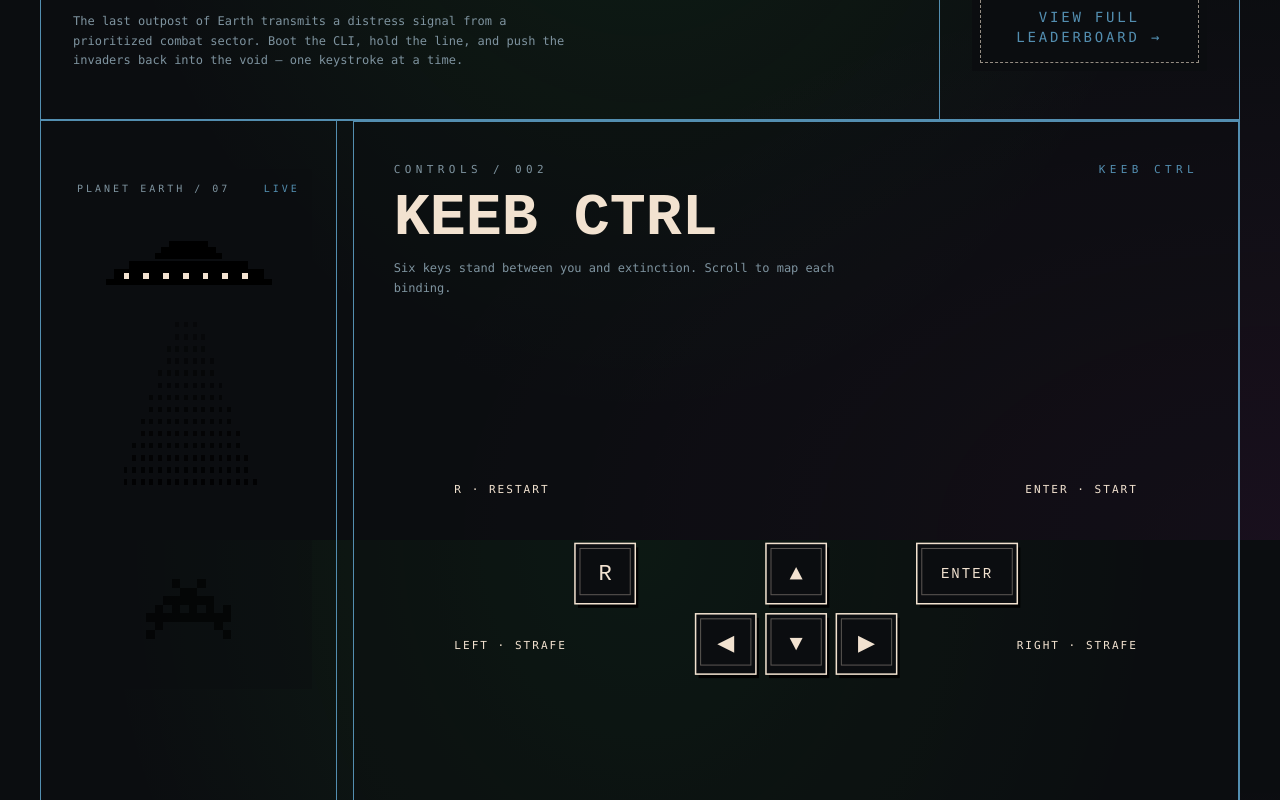
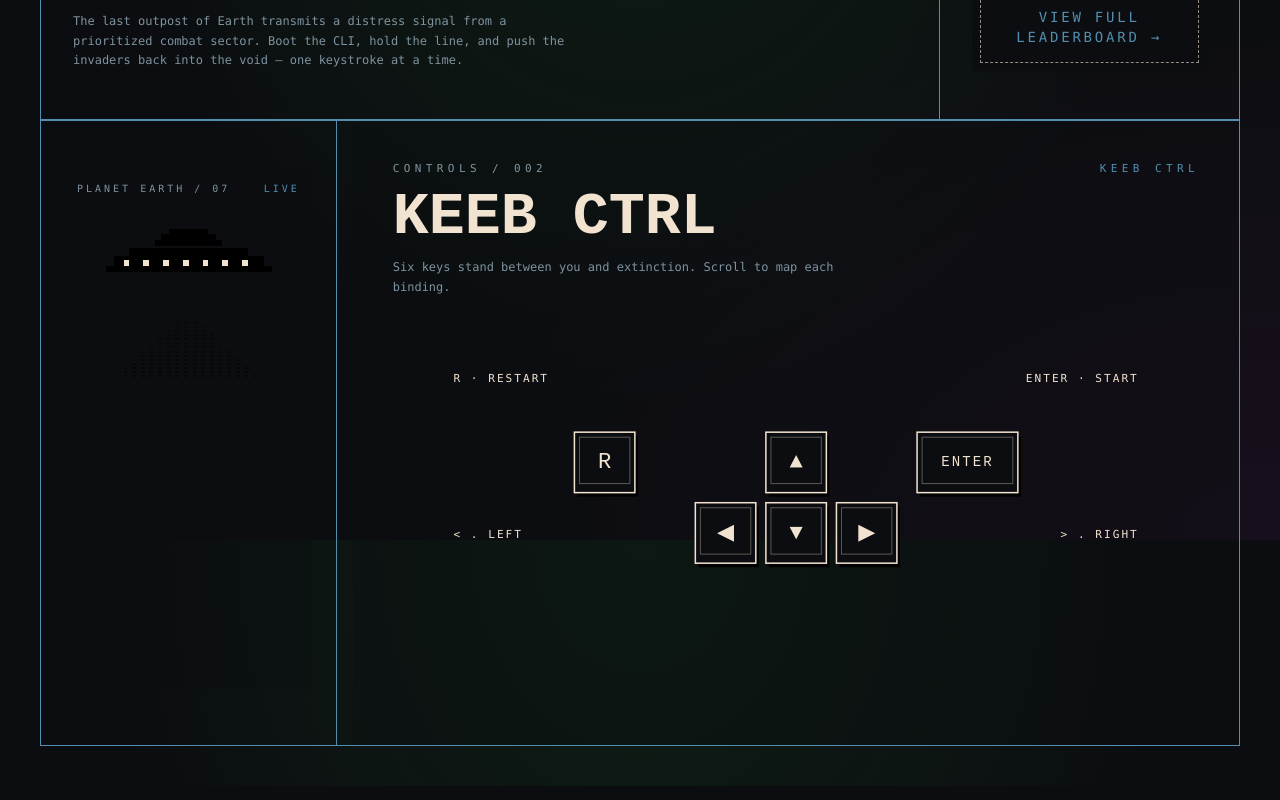
Before and after one commit to Dru-429/Terminal-invaders, a Next.js app in the folder web/: page / in a window 1280 px wide. Shown: the part 1060-1860 px from the top of the page. Built offline with nearby package versions, Linux system fonts and the light colour scheme.

Commit message:
Ench/ keyboard svg animation

```diff
--- a/web/components/ctrl/Keyboard.tsx
+++ b/web/components/ctrl/Keyboard.tsx
@@ -1,8 +1,8 @@
-"use client"
+'use client'
 
-import { motion } from 'framer-motion';
+import { motion } from 'framer-motion'
 
-function KeyDiagram() {
+function KeyDiagram () {
   // viewBox 800x420. Keys clustered in center.
   // Key positions (top-left of each 60x60 cap):
   // Up:    x=370 y=150
@@ -21,15 +21,15 @@ function KeyDiagram() {
     //   lx: 400,
     //   ly: 40,
     //   anchor: "middle" as const,
-    //   d: "M 400 55 L 400 110 L 400 150",
+    //   d: "M 400 150 L 400 110 L 400 55",
     // },
     {
-      id: "left",
-      label: "LEFT · STRAFE",
+      id: 'left',
+      label: '< . LEFT',
       lx: 60,
       ly: 255,
-      anchor: "start" as const,
-      d: "M 160 250 L 240 250 L 300 250",
+      anchor: 'start' as const,
+      d: 'M 300 250 L 240 250 L 130 250'
     },
     // {
     //   id: "down",
@@ -37,62 +37,62 @@ function KeyDiagram() {
     //   lx: 400,
     //   ly: 400,
     //   anchor: "middle" as const,
-    //   d: "M 400 385 L 400 310 L 400 280",
+    //   d: "M 400 280 L 400 310 L 400 385",
     // },
     {
-      id: "right",
-      label: "RIGHT · STRAFE",
+      id: 'right',
+      label: '> . RIGHT',
       lx: 740,
       ly: 255,
-      anchor: "end" as const,
-      d: "M 640 250 L 560 250 L 500 250",
+      anchor: 'end' as const,
+      d: 'M 500 250 L 560 250 L 660 250'
     },
     {
-      id: "r",
-      label: "R · RESTART",
+      id: 'r',
+      label: 'R · RESTART',
       lx: 60,
       ly: 100,
-      anchor: "start" as const,
-      d: "M 60 115 L 60 180 L 180 180",
+      anchor: 'start' as const,
+      d: 'M 180 180 L 80 180 L 80 105'
     },
     {
-      id: "enter",
-      label: "ENTER · START",
+      id: 'enter',
+      label: 'ENTER · START',
       lx: 740,
       ly: 100,
-      anchor: "end" as const,
-      d: "M 740 115 L 740 180 L 620 180",
-    },
-  ];
+      anchor: 'end' as const,
+      d: 'M 620 180 L 690 180 L 690 105'
+    }
+  ]
 
   return (
     <svg
-      viewBox="0 0 800 420"
-      className="h-full w-full"
-      preserveAspectRatio="xMidYMid meet"
+      viewBox='0 0 800 420'
+      className='h-auto w-full'
+      preserveAspectRatio='xMidYMid meet'
       aria-hidden
     >
       {/* Keys */}
-      <KeyCap x={370} y={150} w={60} h={60} glyph="▲" />
-      <KeyCap x={300} y={220} w={60} h={60} glyph="◀" />
-      <KeyCap x={370} y={220} w={60} h={60} glyph="▼" />
-      <KeyCap x={440} y={220} w={60} h={60} glyph="▶" />
-      <KeyCap x={180} y={150} w={60} h={60} glyph="R" />
-      <KeyCap x={520} y={150} w={100} h={60} glyph="ENTER" small />
+      <KeyCap x={370} y={150} w={60} h={60} glyph='▲' />
+      <KeyCap x={300} y={220} w={60} h={60} glyph='◀' />
+      <KeyCap x={370} y={220} w={60} h={60} glyph='▼' />
+      <KeyCap x={440} y={220} w={60} h={60} glyph='▶' />
+      <KeyCap x={180} y={150} w={60} h={60} glyph='R' />
+      <KeyCap x={520} y={150} w={100} h={60} glyph='ENTER' small />
 
       {/* Pointer paths + labels */}
-      {pointers.map((p) => (
+      {pointers.map(p => (
         <g key={p.id}>
           <motion.path
             d={p.d}
-            fill="none"
-            stroke="var(--color-secondary)"
+            fill='none'
+            stroke='var(--color-secondary)'
             strokeWidth={1.5}
-            strokeDasharray="4 4"
+            strokeDasharray='4 4'
             initial={{ pathLength: 0 }}
             whileInView={{ pathLength: 1 }}
             viewport={{ once: true, amount: 0.4 }}
-            transition={{ duration: 1.2, ease: "easeInOut" }}
+            transition={{ duration: 1.2, ease: 'easeInOut' }}
           />
           <motion.g
             initial={{ opacity: 0 }}
@@ -104,10 +104,10 @@ function KeyDiagram() {
               x={p.lx}
               y={p.ly}
               textAnchor={p.anchor}
-              fill="var(--color-foreground)"
-              fontFamily="var(--font-mono)"
-              fontSize="11"
-              letterSpacing="2"
+              fill='var(--color-foreground)'
+              fontFamily='var(--font-mono)'
+              fontSize='11'
+              letterSpacing='2'
             >
               {p.label}
             </text>
@@ -115,36 +115,42 @@ function KeyDiagram() {
         </g>
       ))}
     </svg>
-  );
+  )
 }
 
-function KeyCap({
+function KeyCap ({
   x,
   y,
   w,
   h,
   glyph,
-  small,
+  small
 }: {
-  x: number;
-  y: number;
-  w: number;
-  h: number;
-  glyph: string;
-  small?: boolean;
+  x: number
+  y: number
+  w: number
+  h: number
+  glyph: string
+  small?: boolean
 }) {
   return (
     <g>
       {/* shadow */}
-      <rect x={x + 3} y={y + 4} width={w} height={h} fill="var(--color-muted)" />
+      <rect
+        x={x + 3}
+        y={y + 4}
+        width={w}
+        height={h}
+        fill='var(--color-muted)'
+      />
       {/* cap */}
       <rect
         x={x}
         y={y}
         width={w}
         height={h}
-        fill="var(--color-background)"
-        stroke="var(--color-foreground)"
+        fill='var(--color-background)'
+        stroke='var(--color-foreground)'
         strokeWidth={1.5}
       />
       {/* inner bevel */}
@@ -153,24 +159,24 @@ function KeyCap({
         y={y + 5}
         width={w - 10}
         height={h - 14}
-        fill="none"
-        stroke="var(--color-foreground)"
+        fill='none'
+        stroke='var(--color-foreground)'
         strokeOpacity={0.35}
         strokeWidth={1}
       />
       <text
         x={x + w / 2}
         y={y + h / 2 + (small ? 4 : 6)}
-        textAnchor="middle"
-        fill="var(--color-foreground)"
-        fontFamily="var(--font-display)"
+        textAnchor='middle'
+        fill='var(--color-foreground)'
+        fontFamily='var(--font-display)'
         fontSize={small ? 14 : 22}
         letterSpacing={small ? 2 : 0}
       >
         {glyph}
       </text>
     </g>
-  );
+  )
 }
 
 export default KeyDiagram
--- a/web/components/ctrl/ctrl.tsx
+++ b/web/components/ctrl/ctrl.tsx
@@ -6,14 +6,14 @@ import KeyDiagram from './Keyboard';
 const ctrl = () => {
   return (
     <section
-      className='w-full h-[100vh] mb-[100vh] max-w-screen flex flex-col md:flex-row gap-4 border border-border'
+      className='w-full max-h-screen max-w-screen flex flex-col md:flex-row md:gap-4 border border-border'
       aria-label='Invasion sequence'
     >
-      <div className='w-[25%] text-center border-r border-border py-12 px-6'>
+      <div className='md:w-[25%] text-center border-r border-border py-12 px-6'>
         <Invasion />
       </div>
       {/* RIGHT — placeholder for next content */}
-      <div className='w-[75%] relative border border-border bg-card/40 p-6 md:p-10 min-h-[520px] flex flex-col'>
+      <div className='md:w-[75%] relative bg-card/40 p-6 md:p-10 min-h-[520px] flex flex-col'>
         <div className='flex items-start justify-between'>
           <p className='text-[11px] tracking-[0.4em] text-muted-foreground'>
             CONTROLS / 002
@@ -30,7 +30,7 @@ const ctrl = () => {
           Six keys stand between you and extinction. Scroll to map each binding.
         </p>
 
-        <div className='relative mt-8 flex-1'>
+        <div className='relative -mt-4 flex-1'>
           <KeyDiagram />
         </div>
       </div>{' '}
```
